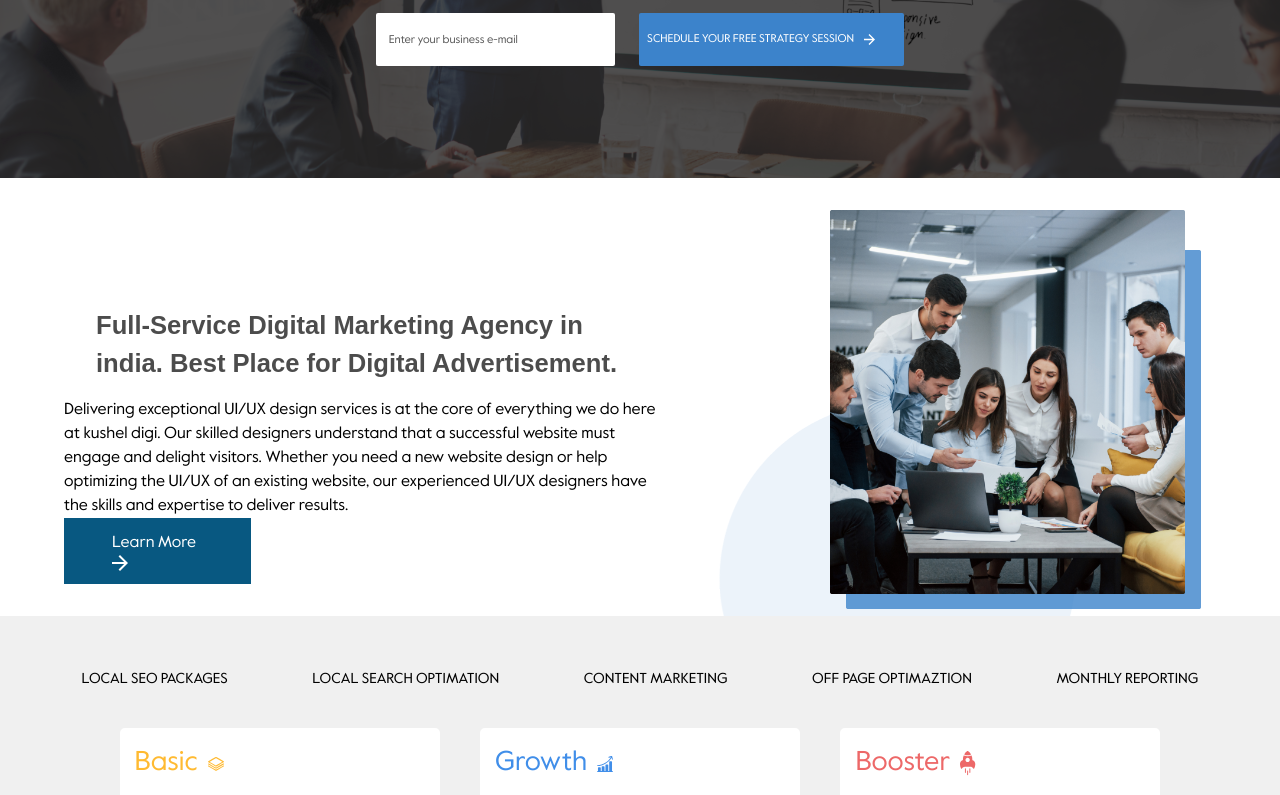
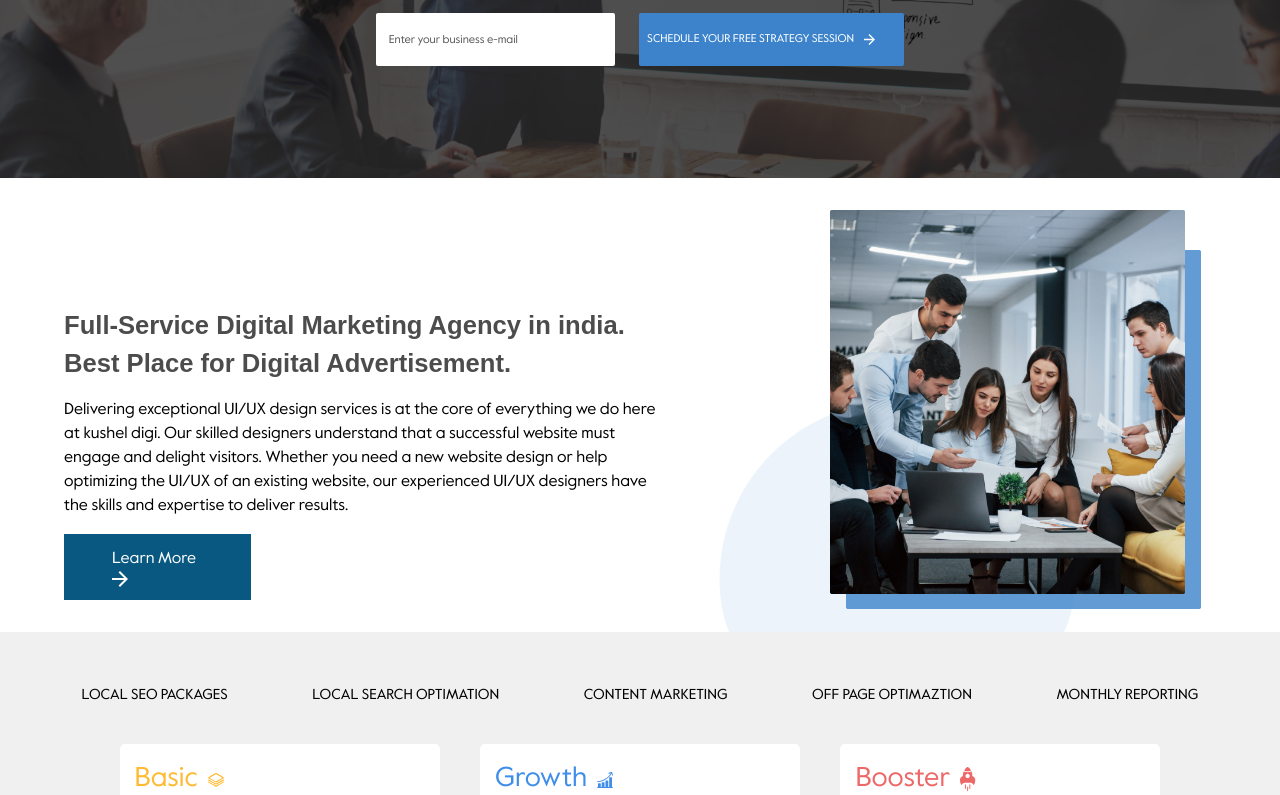
Before and after one commit to Asit-website/kushel_digi, a React (Create React App) app: page /digitalmarket in a window 1280 px wide. Shown: the part 458-1253 px from the top of the page. Built offline with nearby package versions, Linux system fonts and the light colour scheme.

Commit message:
few changes

```diff
--- a/src/index1.css
+++ b/src/index1.css
@@ -659,7 +659,7 @@
 }
 
 .ourtalent-text__heading {
-  margin: 1rem 2rem;
+  margin: 1rem 0rem;
 }
 
 .ourtalent-text__heading h1 {
@@ -678,6 +678,7 @@
   background: #085881;
   color: var(--primary);
   padding: 0.8rem 3rem;
+  margin-top: 1rem;
 }
 
 .ourtalent-image {
```
